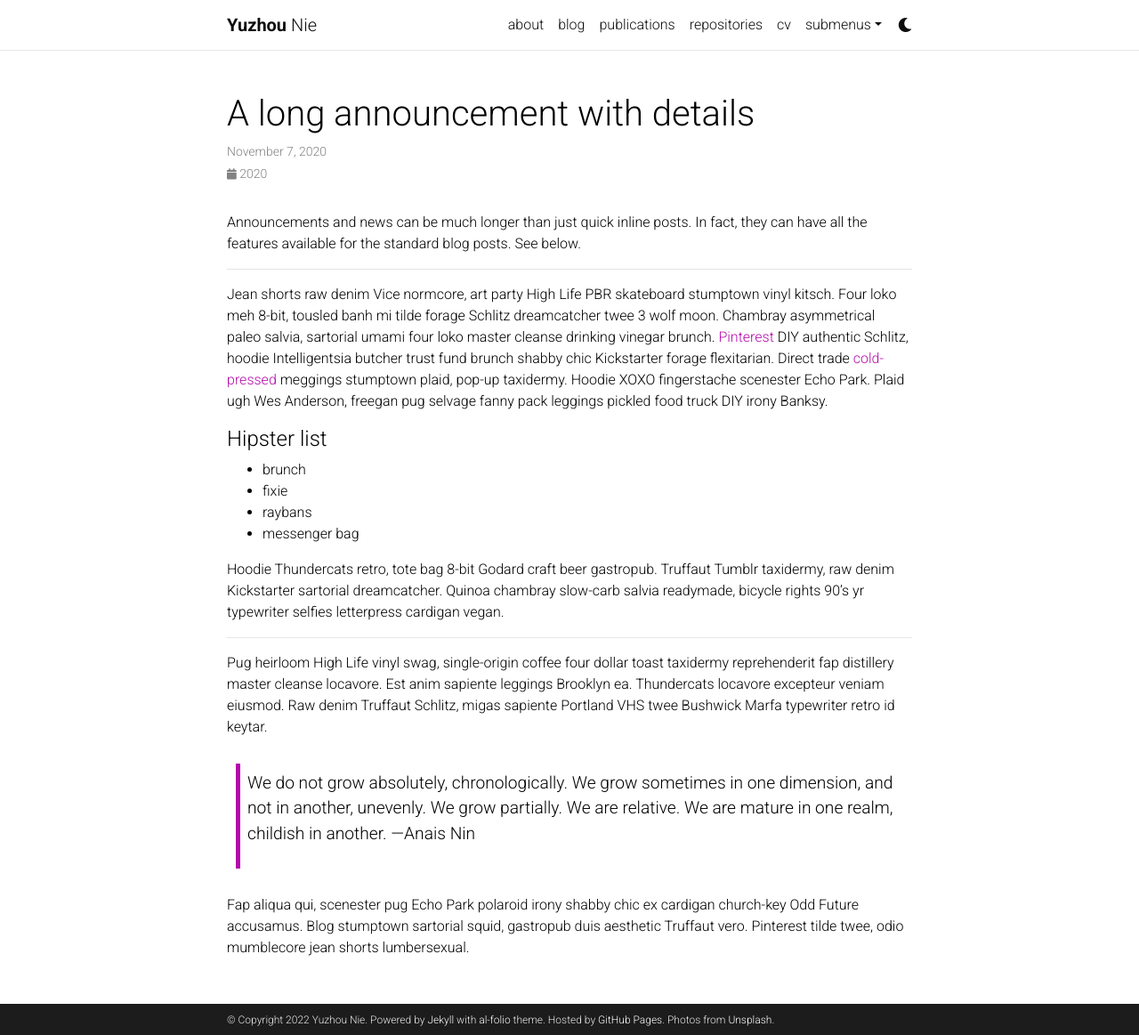
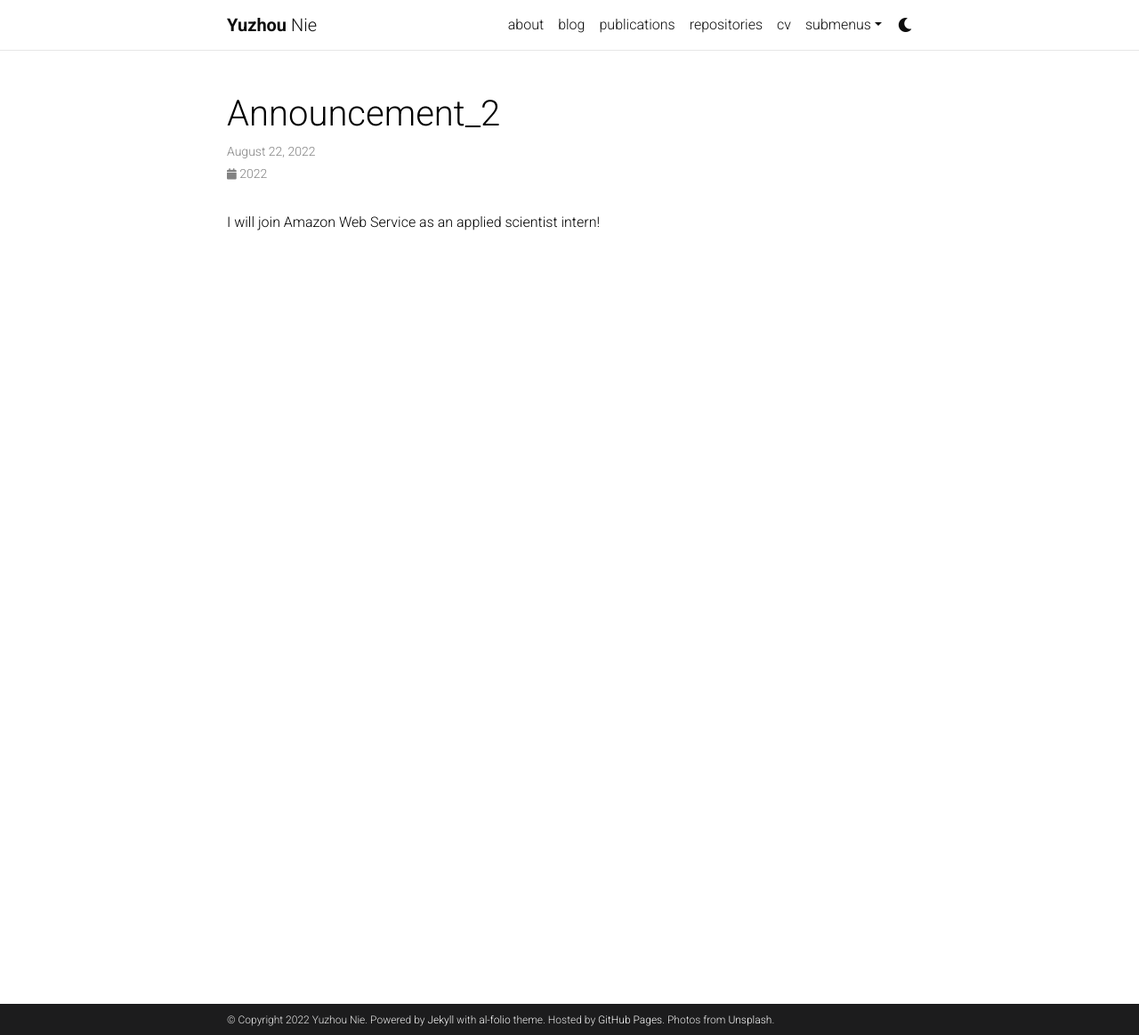
Before and after one commit to rucnyz/rucnyz.github.io, a Jekyll site: the page built from _news/announcement_2.md, in a window 1280 px wide and 1163 px high. Shown: the whole window at 89% size. Built offline with Jekyll 4.4.1, drawn with Linux system fonts in a browser that asks for light colours; comment, search, counter and statistics services are not loaded; a style sheet for code colours, icons or effects is not loaded.

Commit message:
update my profile

```diff
--- a/_news/announcement_2.md
+++ b/_news/announcement_2.md
@@ -1,31 +1,7 @@
 ---
 layout: post
-title: A long announcement with details
-date: 2020-11-07 16:11:00-0400
-inline: false
+date: 2022-08-22
+inline: true
 ---
 
-Announcements and news can be much longer than just quick inline posts. In fact, they can have all the features available for the standard blog posts. See below.
-
-***
-
-Jean shorts raw denim Vice normcore, art party High Life PBR skateboard stumptown vinyl kitsch. Four loko meh 8-bit, tousled banh mi tilde forage Schlitz dreamcatcher twee 3 wolf moon. Chambray asymmetrical paleo salvia, sartorial umami four loko master cleanse drinking vinegar brunch. <a href="https://www.pinterest.com">Pinterest</a> DIY authentic Schlitz, hoodie Intelligentsia butcher trust fund brunch shabby chic Kickstarter forage flexitarian. Direct trade <a href="https://en.wikipedia.org/wiki/Cold-pressed_juice">cold-pressed</a> meggings stumptown plaid, pop-up taxidermy. Hoodie XOXO fingerstache scenester Echo Park. Plaid ugh Wes Anderson, freegan pug selvage fanny pack leggings pickled food truck DIY irony Banksy.
-
-#### Hipster list
-<ul>
-    <li>brunch</li>
-    <li>fixie</li>
-    <li>raybans</li>
-    <li>messenger bag</li>
-</ul>
-
-Hoodie Thundercats retro, tote bag 8-bit Godard craft beer gastropub. Truffaut Tumblr taxidermy, raw denim Kickstarter sartorial dreamcatcher. Quinoa chambray slow-carb salvia readymade, bicycle rights 90's yr typewriter selfies letterpress cardigan vegan.
-
-***
-
-Pug heirloom High Life vinyl swag, single-origin coffee four dollar toast taxidermy reprehenderit fap distillery master cleanse locavore. Est anim sapiente leggings Brooklyn ea. Thundercats locavore excepteur veniam eiusmod. Raw denim Truffaut Schlitz, migas sapiente Portland VHS twee Bushwick Marfa typewriter retro id keytar.
-
-> We do not grow absolutely, chronologically. We grow sometimes in one dimension, and not in another, unevenly. We grow partially. We are relative. We are mature in one realm, childish in another.
-> —Anais Nin
-
-Fap aliqua qui, scenester pug Echo Park polaroid irony shabby chic ex cardigan church-key Odd Future accusamus. Blog stumptown sartorial squid, gastropub duis aesthetic Truffaut vero. Pinterest tilde twee, odio mumblecore jean shorts lumbersexual.
+I will join Amazon Web Service as an applied scientist intern!
```
